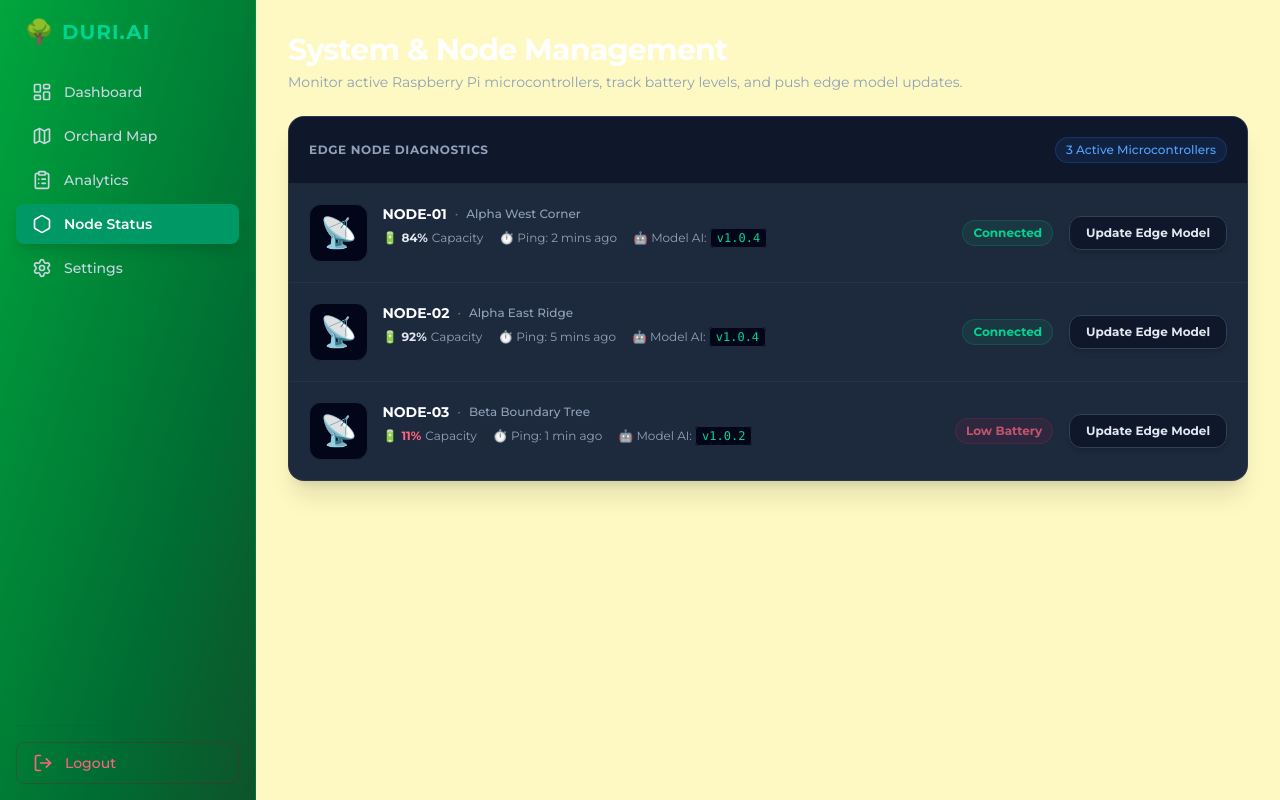
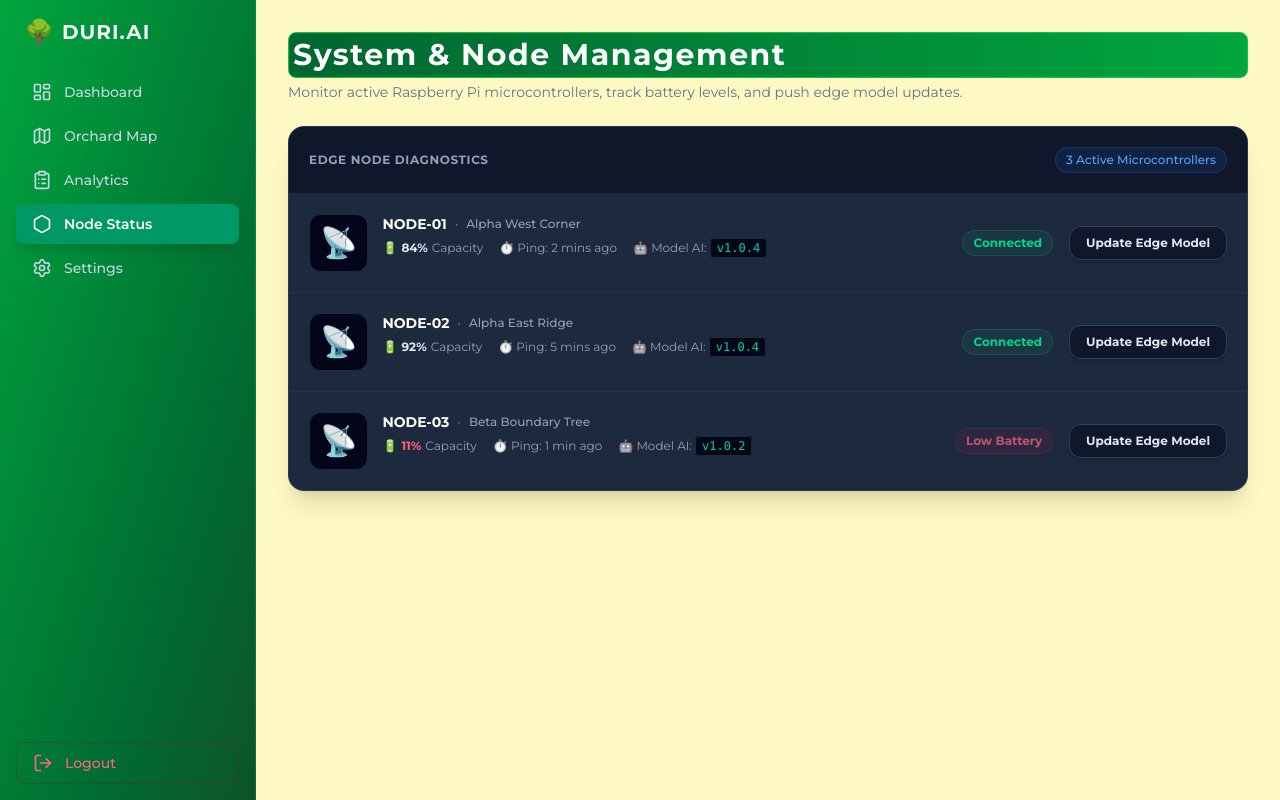
Before and after one commit to NotApel/Duri.AI, a React (Vite) app: page /nodes in a window 1280 px wide. Built offline with nearby package versions, Linux system fonts and the light colour scheme.

Commit message:
updated some UI

```diff
--- a/src/components/AppLayout.jsx
+++ b/src/components/AppLayout.jsx
@@ -24,7 +24,7 @@ export default function AppLayout() {
       <aside className="hidden md:flex flex-col w-64 bg-linear-to-tl from-green-900 to-green-600 border-r border-emerald-800/30 p-4 min-h-screen sticky top-0 h-screen">
         <div className="flex items-center space-x-2 mb-6 px-2">
           <span className="text-2xl">🌳</span>
-          <span className="text-xl font-bold tracking-wider text-emerald-400">DURI.AI</span>
+          <span className="text-xl font-bold tracking-wider text-neutral-100">DURI.AI</span>
         </div>
 
         <nav className="flex-1 space-y-1">
--- a/src/components/HarvestAnalytics.jsx
+++ b/src/components/HarvestAnalytics.jsx
@@ -123,7 +123,7 @@ export default function HarvestAnalytics() {
               ))}
             </tbody>
           </table>
-        </div>
+          </div>
       </div>
     </div>
   );
--- a/src/components/NodeManagement.jsx
+++ b/src/components/NodeManagement.jsx
@@ -25,8 +25,8 @@ export default function NodeManagement() {
   return (
     <div className="space-y-6">
       <header>
-        <h1 className="text-3xl font-black tracking-tight text-white">System & Node Management</h1>
-        <p className="text-slate-400 text-sm mt-1">
+        <h1 className="bg-gradient-to-r from-green-400 to-green-600 text-white rounded justify-center tracking-wider border border-green-500 rounded-lg p-1 bg-gradient-to-r from-green-800 to-green-500 text-3xl font-black tracking-tight text-transparent">System & Node Management</h1>
+        <p className="text-slate-500 text-sm mt-1">
           Monitor active Raspberry Pi microcontrollers, track battery levels, and push edge model updates.
         </p>
       </header>
--- a/src/components/OrchardMap.jsx
+++ b/src/components/OrchardMap.jsx
@@ -45,7 +45,7 @@ export default function OrchardMap() {
     <div className="space-y-6">
       <header className="flex flex-col sm:flex-row sm:items-center sm:justify-between gap-4">
         <div>
-          <h1 className="bg-gradient-to-r from-green-400 to-green-600 text-white rounded justify-center tracking-wider border border-green-500 rounded-lg p-1 bg-gradient-to-r from-green-800 to-green-500 text-3xl font-black tracking-tight text-transparent">Real-Time Orchard Map</h1>
+          <h1 className="bg-linear-to-r from-green-400 to-green-600 text-white rounded justify-center tracking-wider border border-green-500 rounded-lg p-1 bg-gradient-to-r from-green-800 to-green-500 text-3xl font-black tracking-tight text-transparent">Real-Time Orchard Map</h1>
           <p className="text-slate-400 text-sm mt-1">Live grid positioning, multi-sensor nodes, and drop alert validations.</p>
         </div>
         <div className="flex gap-2">
--- a/src/components/Settings.jsx
+++ b/src/components/Settings.jsx
@@ -13,7 +13,7 @@ export default function Settings() {
   return (
     <div className="space-y-8 max-w-5xl">
       <header>
-        <h1 className="text-3xl font-black tracking-tight text-white">System & Profile Settings</h1>
+        <h1 className="bg-linear-to-r from-green-400 to-green-600 text-white rounded justify-center tracking-wider border border-green-500 rounded-lg p-1 bg-gradient-to-r from-green-800 to-green-500 text-3xl font-black tracking-tight text-transparent">System & Profile Settings</h1>
         <p className="text-slate-400 text-sm mt-1">
           Manage administrator account information and local runtime parameters.
         </p>
```
